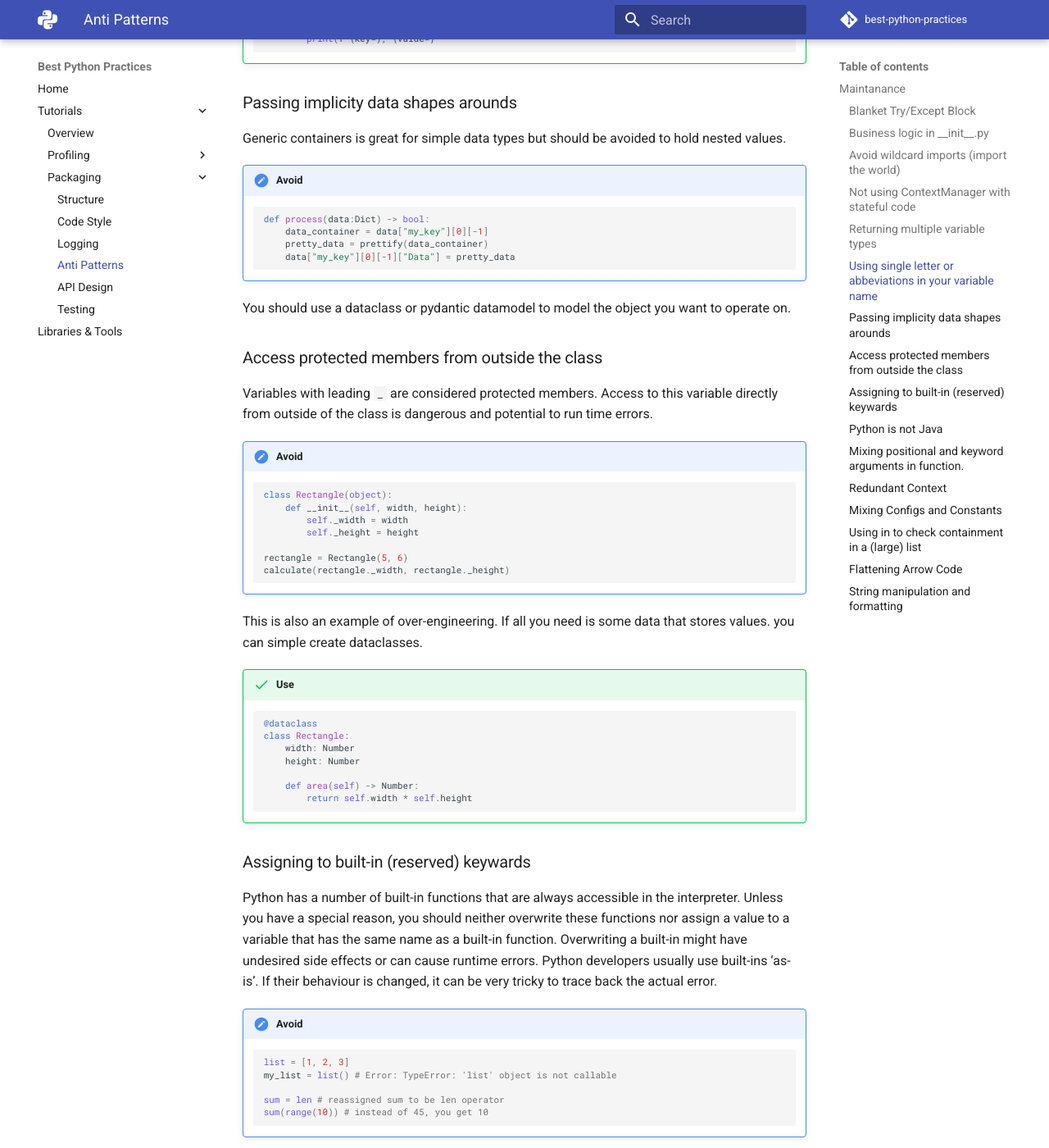
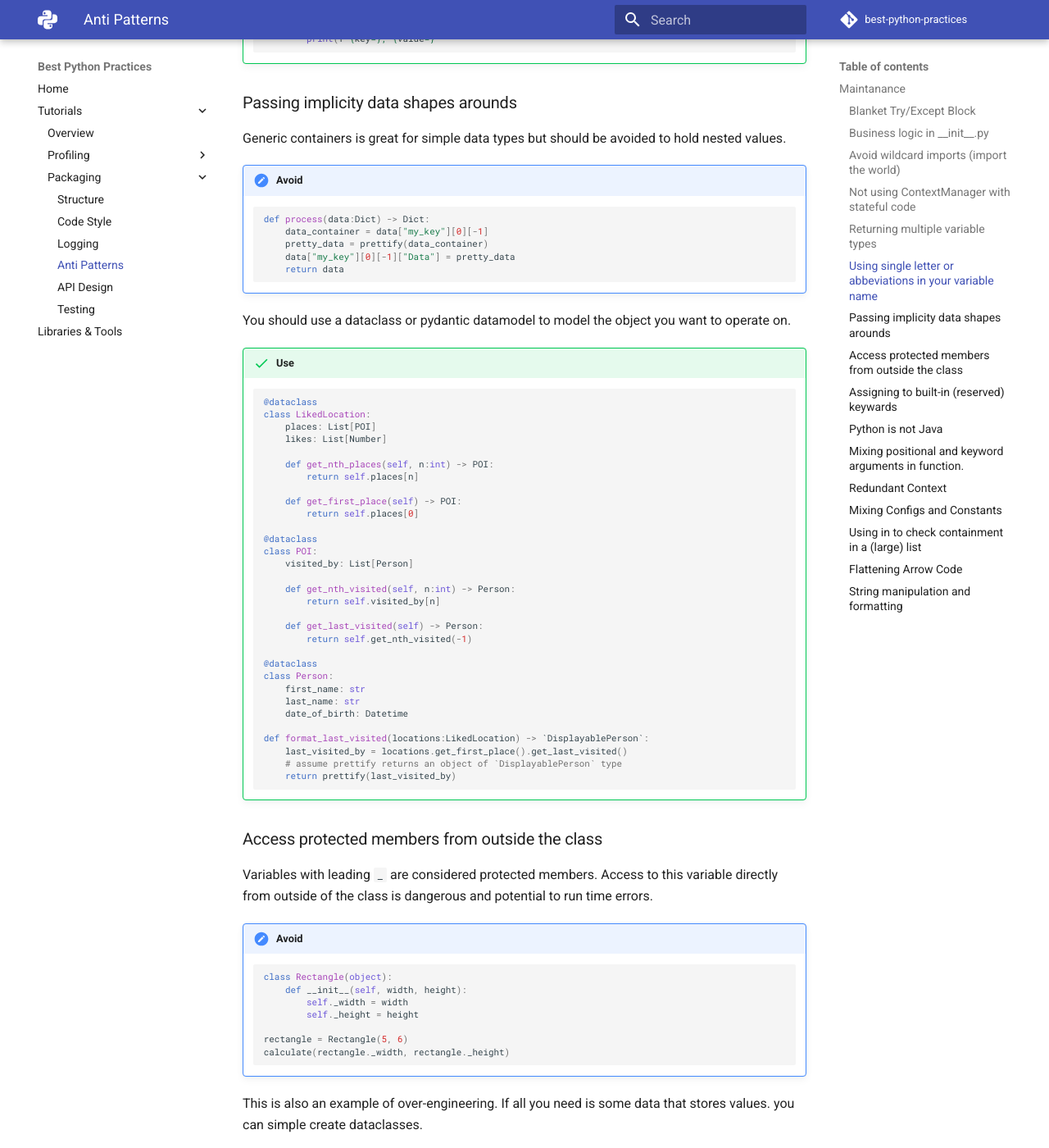
Before and after one commit to felixgao/python-best-practices, an MkDocs documentation site: the page built from docs/tutorials/packaging/anti_patterns.md, in a window 1280 px wide and 1400 px high, scrolled down 4160 px. Shown: the whole window at 82% size. Built offline with MkDocs 1.6.1 and Material for MkDocs 9.7.7, drawn with Linux system fonts in a browser that asks for light colours; emoji names are drawn with the system emoji font.

Commit message:
fix some content based on feedback

````diff
--- a/docs/tutorials/packaging/anti_patterns.md
+++ b/docs/tutorials/packaging/anti_patterns.md
@@ -211,13 +211,51 @@
 !!! fail "Avoid"
 
     ```python
-    def process(data:Dict) -> bool:
+    def process(data:Dict) -> Dict:
         data_container = data["my_key"][0][-1]
         pretty_data = prettify(data_container)
         data["my_key"][0][-1]["Data"] = pretty_data
+        return data
     ```
 
 You should use a dataclass or pydantic datamodel to model the object you want to operate on.
+
+!!! success "Use"
+
+    ```python
+    @dataclass
+    class LikedLocation:
+        places: List[POI]
+        likes: List[Number]
+
+        def get_nth_places(self, n:int) -> POI:
+            return self.places[n]
+
+        def get_first_place(self) -> POI:
+            return self.places[0]
+
+    @dataclass
+    class POI:
+        visited_by: List[Person]
+
+        def get_nth_visited(self, n:int) -> Person:
+            return self.visited_by[n]
+
+        def get_last_visited(self) -> Person:
+            return self.get_nth_visited(-1)
+
+    @dataclass
+    class Person:
+        first_name: str
+        last_name: str
+        date_of_birth: Datetime
+
+    def format_last_visited(locations:LikedLocation) -> `DisplayablePerson`:
+        last_visited_by = locations.get_first_place().get_last_visited()
+        # assume prettify returns an object of `DisplayablePerson` type
+        return prettify(last_visited_by)
+
+    ```
 
 ### Access protected members from outside the class
 
````
Also changed, not shown: docs/tutorials/packaging/code_style.md (+3 -3 lines).
